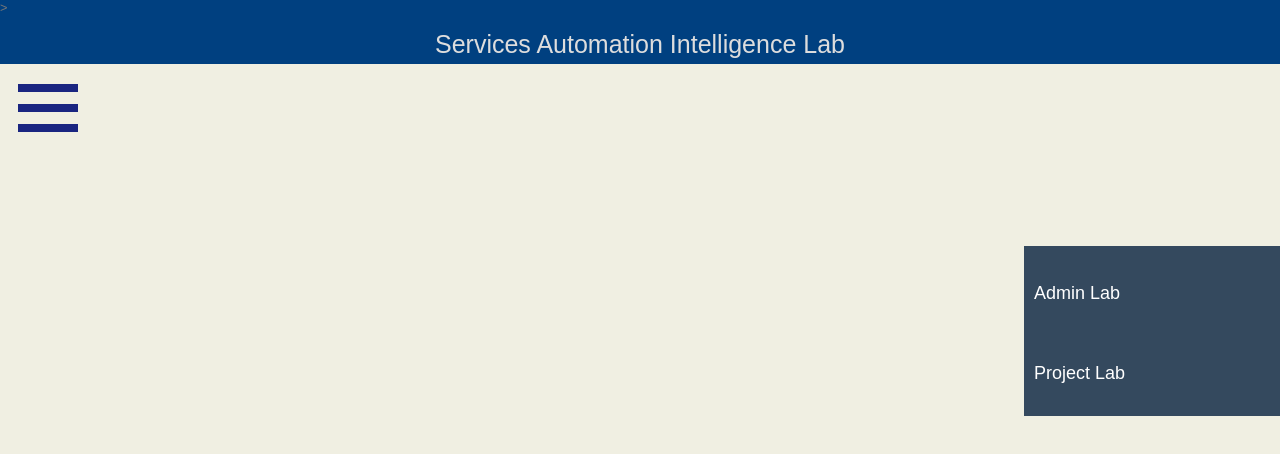
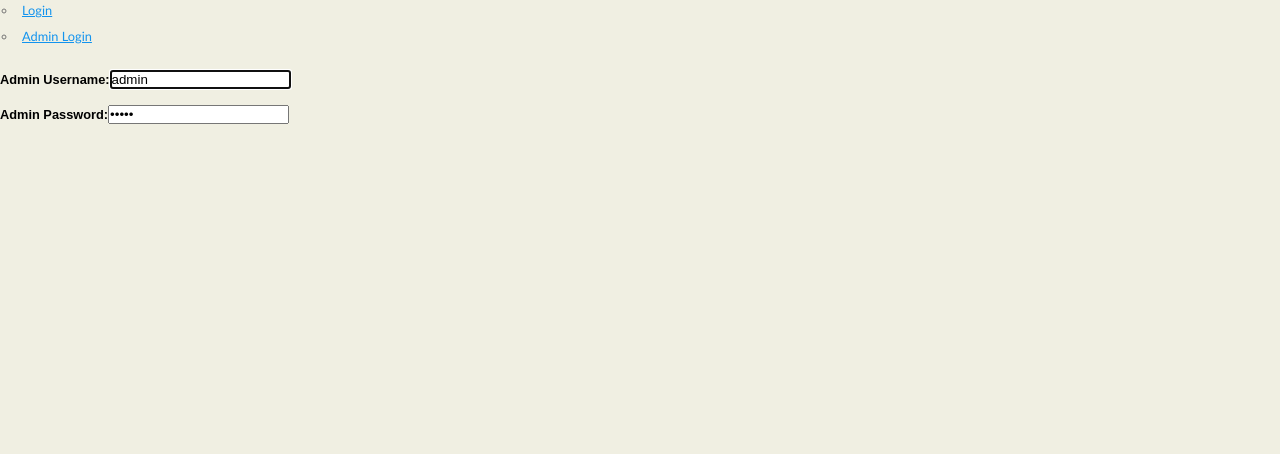
Before and after one commit to kiransweng/SailWork, an Angular app in the folder ScriptlessTool/: page /admin-login in a window 1280 px wide. Shown: the top 454 px of the page. Built offline with nearby package versions, Linux system fonts and the light colour scheme.

Commit message:
Added code for router demo

```diff
--- /dev/null
+++ b/ScriptlessTool/src/app/admin-login/admin-login.component.html
@@ -0,0 +1,11 @@
+<label id="admin_uname_label">Admin Username:</label>
+<input type="text" id="admin_username" [(ngModel)]="adminusername" autofocus required />
+
+<br>
+<br>
+
+<label id="admin_password_label">Admin Password:</label>
+<input type="password" id="admin_password" [(ngModel)]="adminpassword" autofocus required/>
+
+<br>
+<br>
--- /dev/null
+++ b/ScriptlessTool/src/app/admin-login/admin-login.component.ts
@@ -0,0 +1,18 @@
+import { Component, OnInit } from '@angular/core';
+
+@Component({
+  selector: 'app-admin-login',
+  templateUrl: './admin-login.component.html',
+  styleUrls: ['./admin-login.component.css']
+})
+export class AdminLoginComponent implements OnInit {
+
+  adminusername = "admin";
+  adminpassword = "admin";
+
+  constructor() { }
+
+  ngOnInit() {
+  }
+
+}
--- a/ScriptlessTool/src/app/app.component.html
+++ b/ScriptlessTool/src/app/app.component.html
@@ -1,2 +1,9 @@
-<app-home></app-home>
+<!--<app-home></app-home>-->
 <!-- <app-login></app-login> -->
+
+<ul>
+  <li><a [routerLink]="['login']">Login</a></li>
+  <li><a [routerLink]="['admin-login']">Admin Login</a></li>
+</ul>
+
+  <router-outlet></router-outlet>
--- /dev/null
+++ b/ScriptlessTool/src/app/app.routes.ts
@@ -0,0 +1,10 @@
+import { AdminLoginComponent } from './admin-login/admin-login.component';
+import { LoginComponent } from './login/login.component';
+import { Routes, RouterModule } from "@angular/router";
+
+const APP_ROUTES: Routes = [
+  {path:'admin-login', component:AdminLoginComponent},
+  {path:'login', component: LoginComponent}
+];
+
+export const APP_ROUTES_PROVIDER = RouterModule.forRoot(APP_ROUTES)
--- a/ScriptlessTool/src/app/guiComponents/hamburger/hamburger.component.ts
+++ b/ScriptlessTool/src/app/guiComponents/hamburger/hamburger.component.ts
@@ -1,8 +1,8 @@
 import { Component, OnInit, ViewEncapsulation } from '@angular/core';
-import { Component, OnInit, NgModule, OnChanges, ViewEncapsulation, Input, Output, EventEmitter, ElementRef, AfterViewInit, Pipe, PipeTransform } from '@angular/core';
+import { NgModule, OnChanges, Input, Output, EventEmitter, ElementRef, AfterViewInit, Pipe, PipeTransform } from '@angular/core';
 import { SafeResourceUrl, DomSanitizer } from '@angular/platform-browser';
 import { CommonModule }       from '@angular/common';
-import { ClickOutsideDirective } from './clickOutside';
+//import { ClickOutsideDirective } from './clickOutside';
 
 @Component({
   selector: 'app-hamburger',
```
Also changed, not shown: ScriptlessTool/src/app/app.module.ts (+9 -3 lines), ScriptlessTool/src/app/admin-login/admin-login.component.css (added), 1 other file (tests, documents, lock files or other folders).
